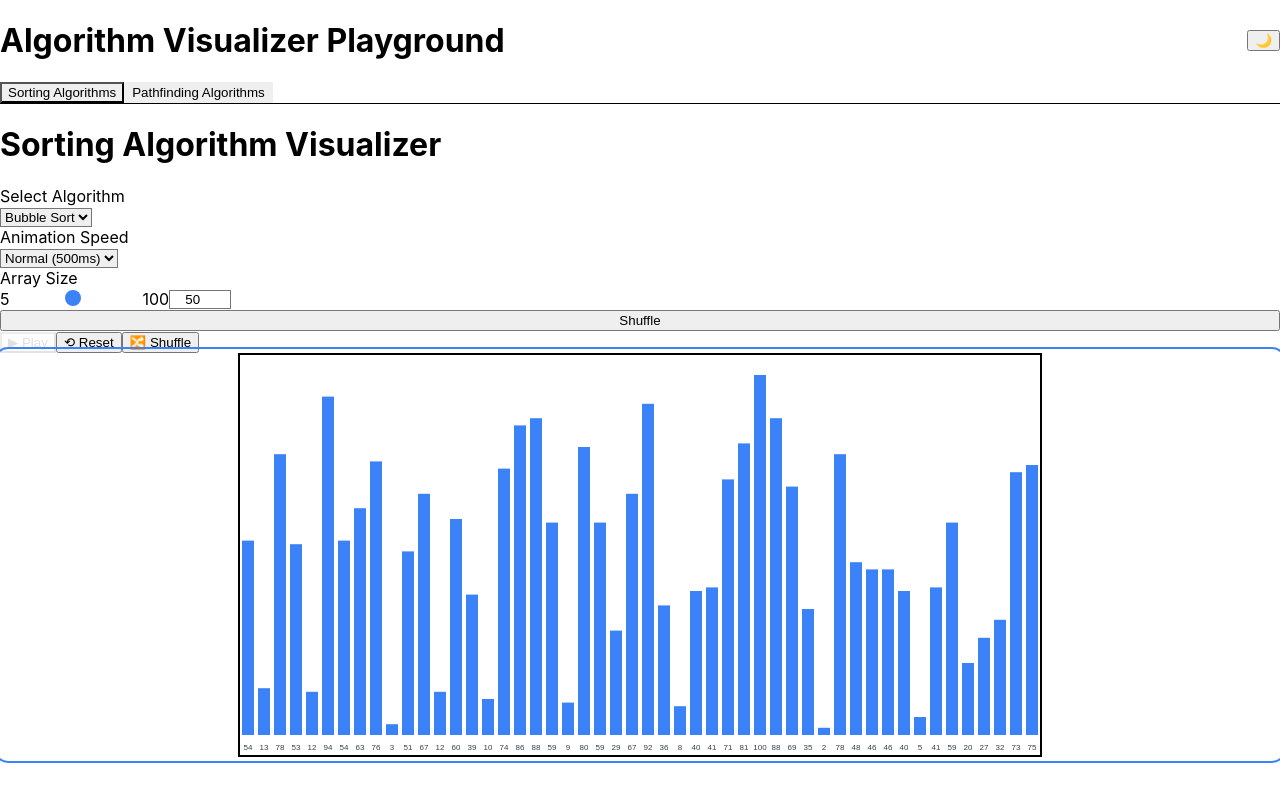
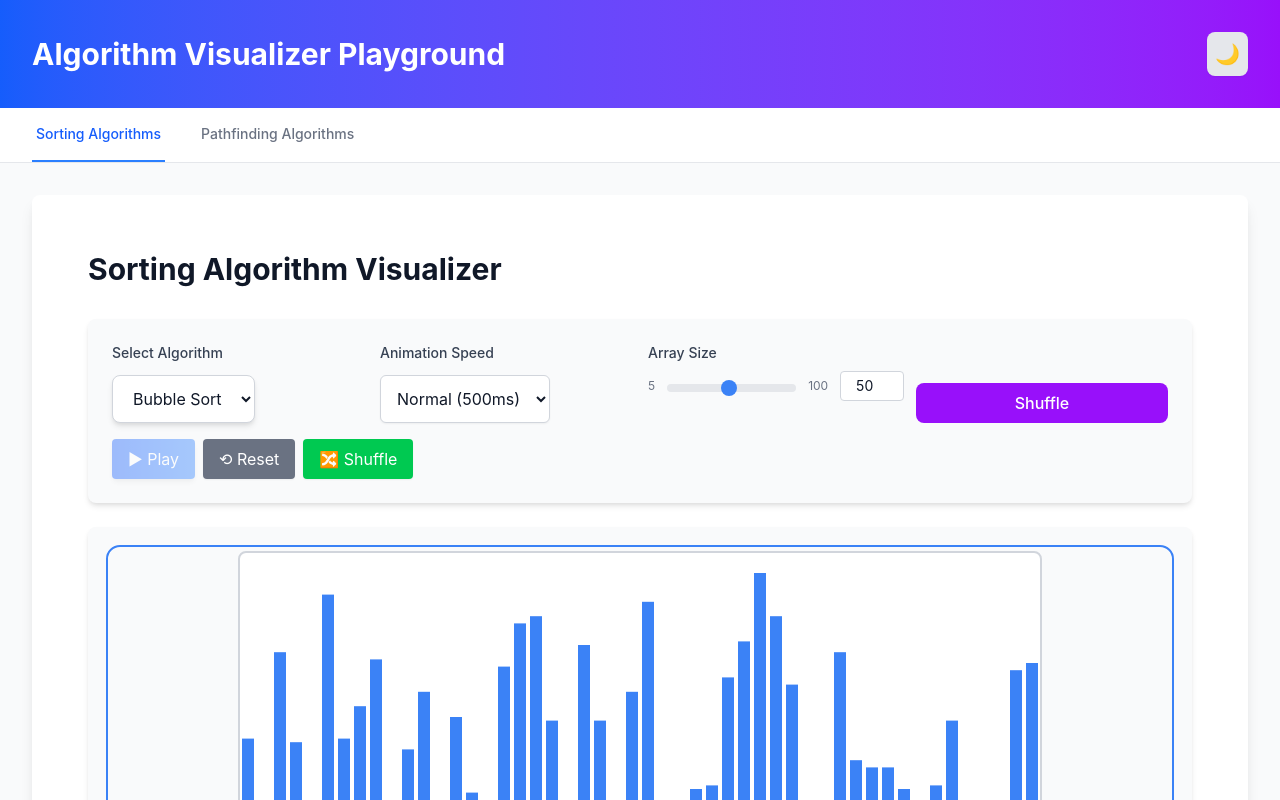
Before and after one commit to mverdon/algorithm-playbook, a Vue app: page / in a window 1280 px wide. Shown: the top 800 px of the page. Built offline with nearby package versions, Linux system fonts and the light colour scheme.

Commit message:
fix(human): update tailwind configuration

```diff
--- a/src/style.css
+++ b/src/style.css
@@ -1,6 +1,18 @@
-@tailwind base;
-@tailwind components;
-@tailwind utilities;
+@import "tailwindcss";
+
+@theme {
+  --color-primary: #0070f3;
+  --color-primary-dark: #0761d1;
+  --color-secondary: #7928ca;
+  --color-accent: #f81ce5;
+  --color-surface-light: #fafafa;
+  --color-surface-dark: #1a1a1a;
+
+  --shadow-sm: 0 1px 2px 0 rgb(0 0 0 / 0.05);
+  --shadow-md: 0 4px 6px -1px rgb(0 0 0 / 0.1), 0 2px 4px -1px rgb(0 0 0 / 0.06);
+  --shadow-lg: 0 10px 15px -3px rgb(0 0 0 / 0.1), 0 4px 6px -2px rgb(0 0 0 / 0.05);
+  --shadow-xl: 0 20px 25px -5px rgb(0 0 0 / 0.1), 0 10px 10px -5px rgb(0 0 0 / 0.04);
+}
 
 /* Smooth theme transitions */
 :root {
--- a/tailwind.config.js
+++ /dev/null
@@ -1,31 +0,0 @@
-import { theme } from './src/config/theme';
-
-/** @type {import('tailwindcss').Config} */
-export default {
-  content: [
-    "./index.html",
-    "./src/**/*.{vue,js,ts,jsx,tsx}",
-  ],
-  theme: {
-    extend: {
-      colors: {
-        primary: theme.light.colors.primary,
-        secondary: theme.light.colors.secondary,
-        accent: theme.light.colors.accent,
-        surface: theme.light.colors.surface,
-        'text-secondary': theme.light.colors.textSecondary,
-        success: theme.light.colors.success,
-        error: theme.light.colors.error,
-        warning: theme.light.colors.warning,
-        info: theme.light.colors.info,
-      },
-      boxShadow: {
-        sm: theme.light.shadows.sm,
-        md: theme.light.shadows.md,
-        lg: theme.light.shadows.lg,
-        xl: theme.light.shadows.xl,
-      },
-    },
-  },
-  plugins: [],
-}
```
